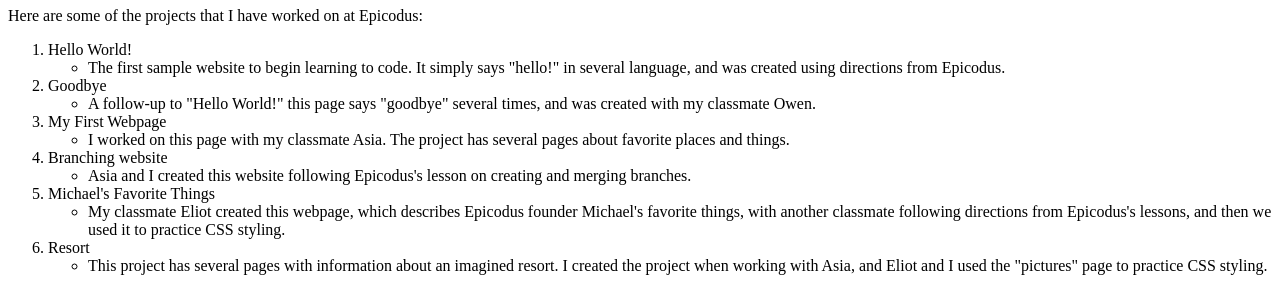
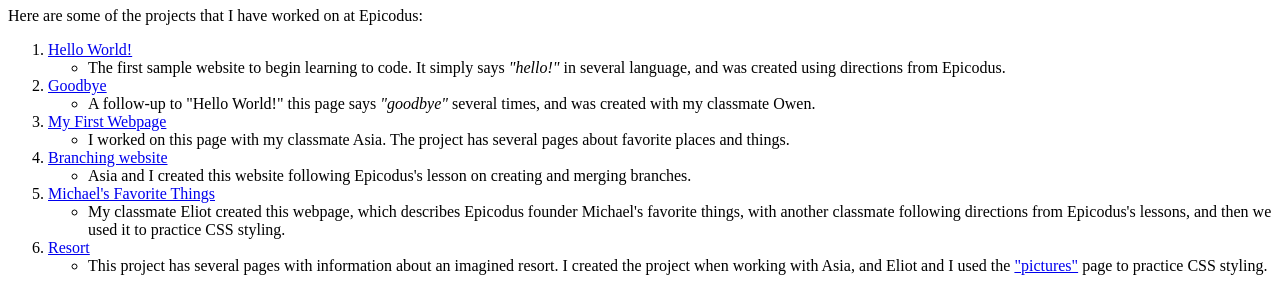
Before and after one commit to SarahAndyshak/my-portfolio, a plain HTML site: page index.html in a window 1280 px wide. Shown: the part 661-952 px from the top of the page. Drawn offline with Linux system fonts and the light colour scheme.

Commit message:
Added links to each sample webpage.

```diff
--- a/index.html
+++ b/index.html
@@ -7,34 +7,34 @@
 <body>
   <h1>Sarah Andyshak's Portfolio</h1>
   <img src="img/Pusheen.png" alt="An image of me with a giant stuffed cat.">
-  <p>This is my first truly solo webpage, and it will need a lot of work as the class goes on! I enjoy creating, and I look forward to becoming more comfortable with coding as the course progresses.</p>
+  <p>This is my <strong>first truly solo</strong> webpage, and it will need a lot of work as the class goes on! I enjoy creating, and I look forward to becoming more comfortable with coding as the course progresses.</p>
   </ul>
   <h1>Links to My Projects</h1>
   <p>Here are some of the projects that I have worked on at Epicodus:</p>
   <ol>
-    <li>Hello World!</li>
+    <li><a href="https://github.com/SarahAndyshak/hello-world">Hello World!</a></li>
       <ul>
-        <li>The first sample website to begin learning to code. It simply says "hello!" in several language, and was created using directions from Epicodus.</li>
+        <li>The first sample website to begin learning to code. It simply says <em>"hello!"</em> in several language, and was created using directions from Epicodus.</li>
       </ul>
-    <li>Goodbye</li>
+    <li><a href="https://github.com/SarahAndyshak/goodbye">Goodbye</a></li>
       <ul>
-        <li>A follow-up to "Hello World!" this page says "goodbye" several times, and was created with my classmate Owen.</li>
+        <li>A follow-up to "Hello World!" this page says <em>"goodbye"</em> several times, and was created with my classmate Owen.</li>
       </ul>
-    <li>My First Webpage</li>
+    <li><a href="https://github.com/SarahAndyshak/my-first-webpage">My First Webpage</a></li>
       <ul>
         <li>I worked on this page with my classmate Asia. The project has several pages about favorite places and things.</li>
       </ul>
-    <li>Branching website</li>
+    <li><a href="https://github.com/SarahAndyshak/branching-website">Branching website</a></li>
       <ul>
         <li>Asia and I created this website following Epicodus's lesson on creating and merging branches.</li>
       </ul>
-      <li>Michael's Favorite Things</li>
+      <li><a href="https://github.com/SarahAndyshak/favorite-things">Michael's Favorite Things</a></li>
         <ul>
           <li>My classmate Eliot created this webpage, which describes Epicodus founder Michael's favorite things, with another classmate following directions from Epicodus's lessons, and then we used it to practice CSS styling.</li>
           </ul>
-      <li>Resort</li>
+      <li><a href="https://github.com/SarahAndyshak/resort">Resort</a></li>
       <ul>
-        <li>This project has several pages with information about an imagined resort. I created the project when working with Asia, and Eliot and I used the "pictures" page to practice CSS styling.</li>
+        <li>This project has several pages with information about an imagined resort. I created the project when working with Asia, and Eliot and I used the <a href="https://github.com/SarahAndyshak/resort/blob/main/pictures.html">"pictures"</a> page to practice CSS styling.</li>
       </ul>
   </ol>
 </body>
```
